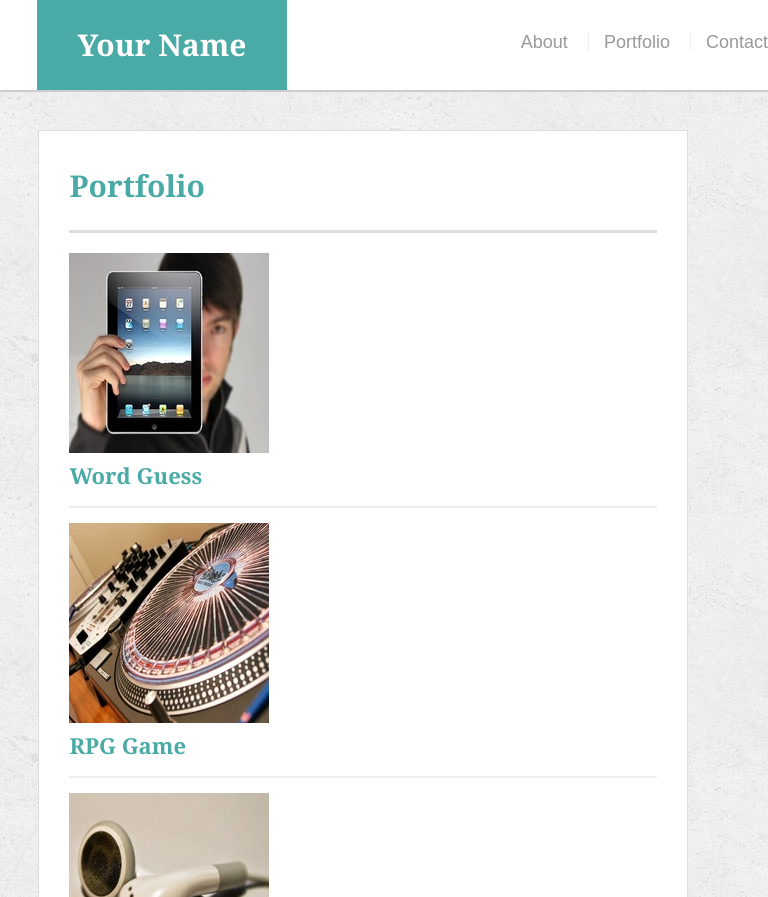
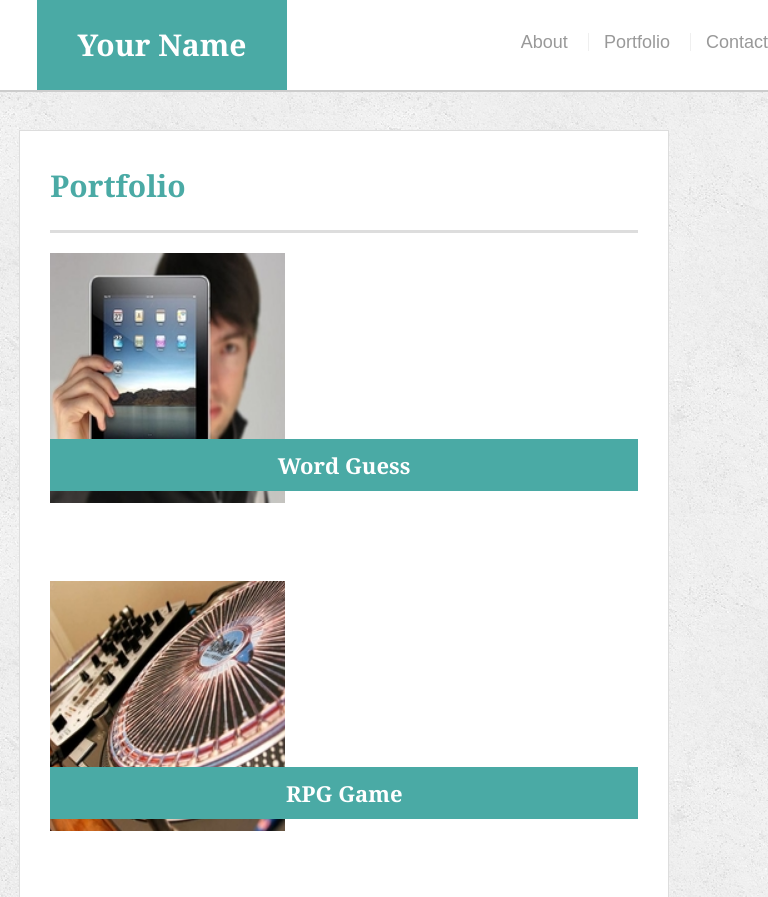
Before and after one commit to kennedyaustin/Responsive-Portfolio, a plain HTML site: page portfolio.html in a window 768 px wide. Shown: the top 897 px of the page. Drawn offline with Linux system fonts and the light colour scheme.

Commit message:
worked on 768px a bit more

```diff
--- a/assets/css/style.css
+++ b/assets/css/style.css
@@ -253,7 +253,6 @@ input[type=submit] {
     padding-top: 0;
     width: 95%;
     margin: auto;
-
   }
 
   .imgplz {
@@ -282,7 +281,7 @@ input[type=submit] {
   }
 }
 
-@media screen and (max-width: 768px) and (min-width: 640px) {
+@media screen and (max-width: 768px) and (min-width: 641px) {
   #logo {
     margin-left: 37px;
   }
@@ -303,8 +302,44 @@ input[type=submit] {
   p {
     text-align: initial;
   }
+
+  #main-container {
+    padding-top: 130px;
+    width: 95%;
+    margin: auto;
+  }
+
+  .imgplz {
+    margin: auto;
+    width: 40%;
+    height: 250px;
+    object-fit: cover;
+  }
+
+  h3 {
+    position: relative;
+    color: #ffffff;
+    background-color: #4aaaa5;
+    text-align: center;
+    padding: 15px 0 15px 0;
+    bottom: 75px;
+    border-bottom: #4aaaa5;
+  }
+
 }
 
-@media screen and (max-width: 980px) {
+@media screen and (max-width: 980px) and (min-width: 769px) {
 
+  #main-container {
+    padding-top: 130px;
+    width: 95%;
+    margin: auto;
+  }
+
+  #imgplz {
+    margin: auto;
+    width: 100%;
+    height: 250px;
+    object-fit: cover;
+  }
 }
```
